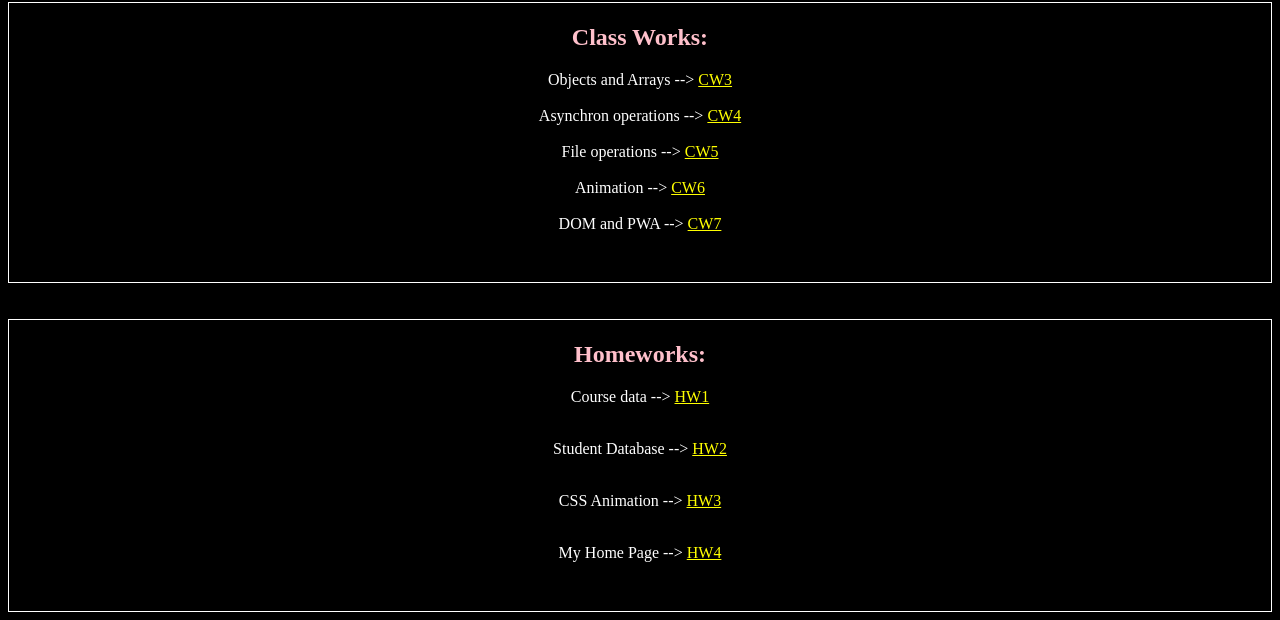
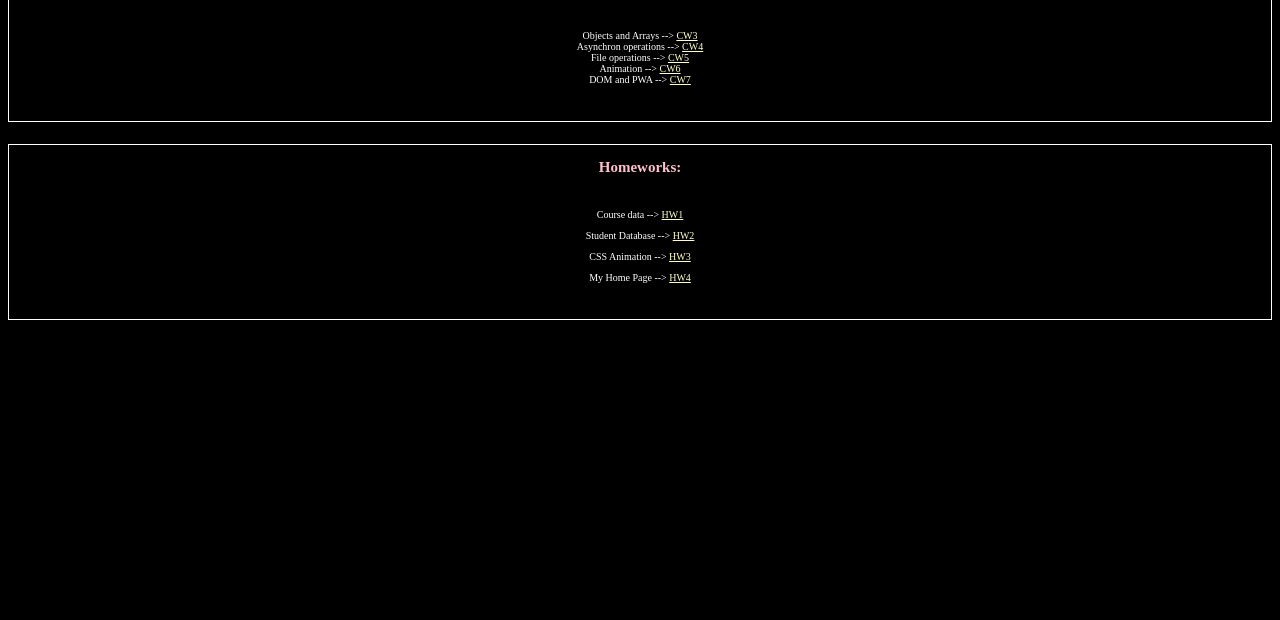
Before and after one commit to feyzanursaka/Odevler, a plain HTML site: page index.html in a window 1280 px wide. Shown: the part 185-805 px from the top of the page. Drawn offline with Linux system fonts and the light colour scheme.

Commit message:
Update index.html

```diff
--- a/index.html
+++ b/index.html
@@ -6,6 +6,7 @@ margin-top: 7%;
 text-align:center;
 background:black;
 color:white;
+font-size:10px;
 }
 h1{
 color:#80ffff;
@@ -14,7 +15,7 @@ h2{
 color:pink;
 }
 a{
-color:yellow;
+color:#ffffcc;
 }
 p{
 color:white;
@@ -43,7 +44,7 @@ span.type3 {width: 1px;height: 3px;}
   <script>
   window.addEventListener("mousemove",(e) => {
 			let r1 = Math.floor(Math.random() * 155);
-			let type = Math.floor(Math.random() * 30);
+			let type = Math.floor(Math.random() * 250);
 			let minusOrPlus = Math.floor(Math.random() * 99);//yukarı aşağı
 			let element = document.createElement("span");
 			element.classList.add(`type${type}`);
@@ -72,26 +73,28 @@ span.type3 {width: 1px;height: 3px;}
     <br>
 	<div id=test>
     <h2>Class Works:</h2>
+    <br>
     <p>Objects and Arrays --> <a href="https://feyzanursaka.github.io/Odevler/work/inspector.html">CW3</a>
-    <br><br>
+    <br>
     Asynchron operations --> <a href="https://feyzanursaka.github.io/Odevler/CW4.html">CW4</a>
-    <br><br>
+    <br>
     File operations --> <a href="https://feyzanursaka.github.io/Odevler/CW5/CW5.html">CW5</a>
-    <br><br>
+    <br>
     Animation --> <a href="https://feyzanursaka.github.io/Odevler/CW6/CW6.html">CW6</a>
-    <br><br>
+    <br>
     DOM and PWA --> <a href="https://feyzanursaka.github.io/Odevler/CW7/index.html">CW7</a></p>
     <br>
     </div>
     <br><br>
     <div id=test>
     <h2>Homeworks:</h2>
+    <br>
     <p>Course data --> <a href="https://feyzanursaka.github.io/Odevler/HW1.html">HW1</a>
-    <br><br>
+    <br>
     <p>Student Database --> <a href="https://feyzanursaka.github.io/Odevler/HW2/database.html">HW2</a>
-    <br><br>
+    <br>
     <p>CSS Animation --> <a href="https://feyzanursaka.github.io/Odevler/HW3.html">HW3</a>
-	<br><br>
+    <br>
     <p>My Home Page --> <a href="https://feyzanursaka.github.io/Odevler/index.html">HW4</a></p>
     <br>
     </div>
```
Lines whose indentation alone changed are shown as unchanged.
